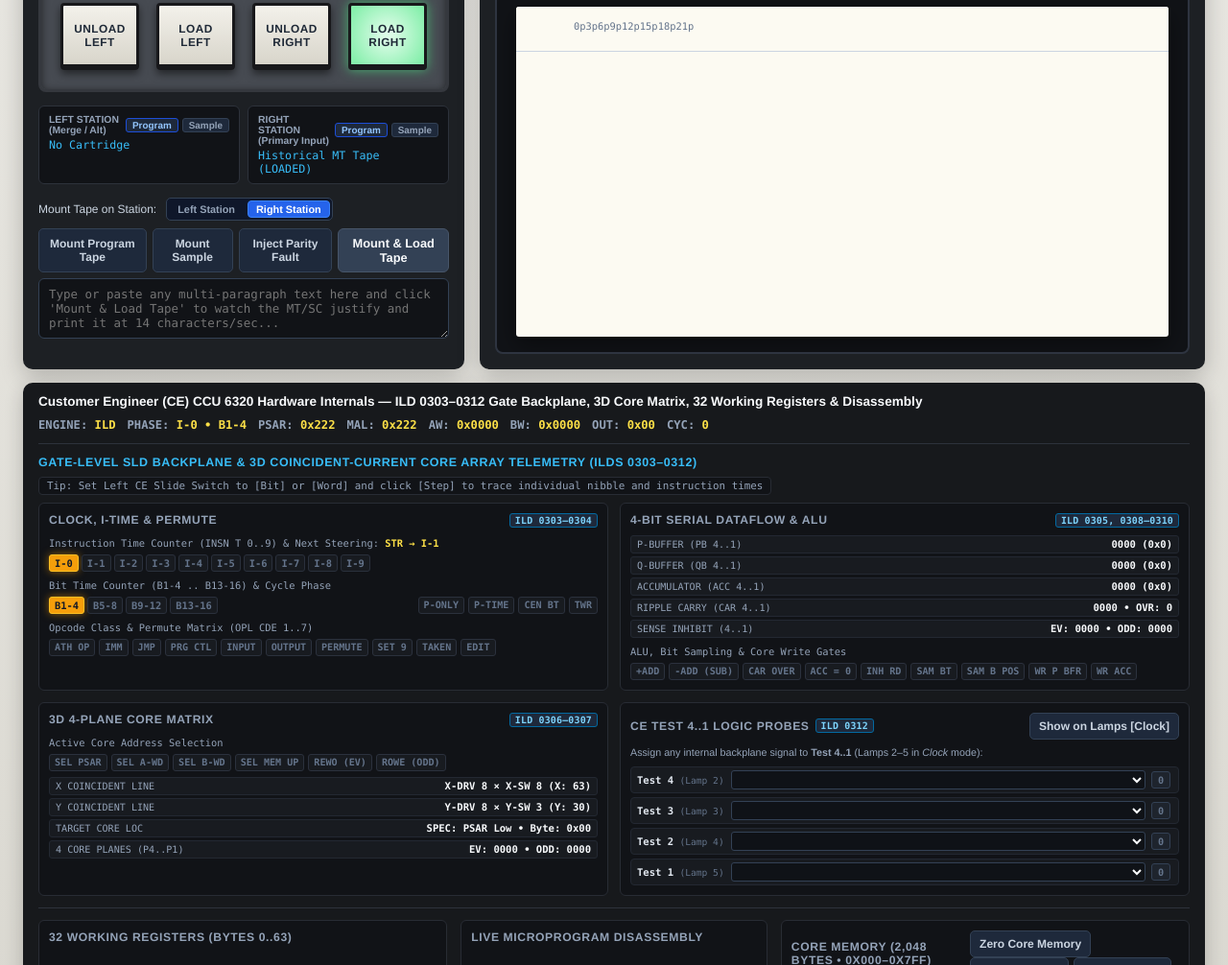
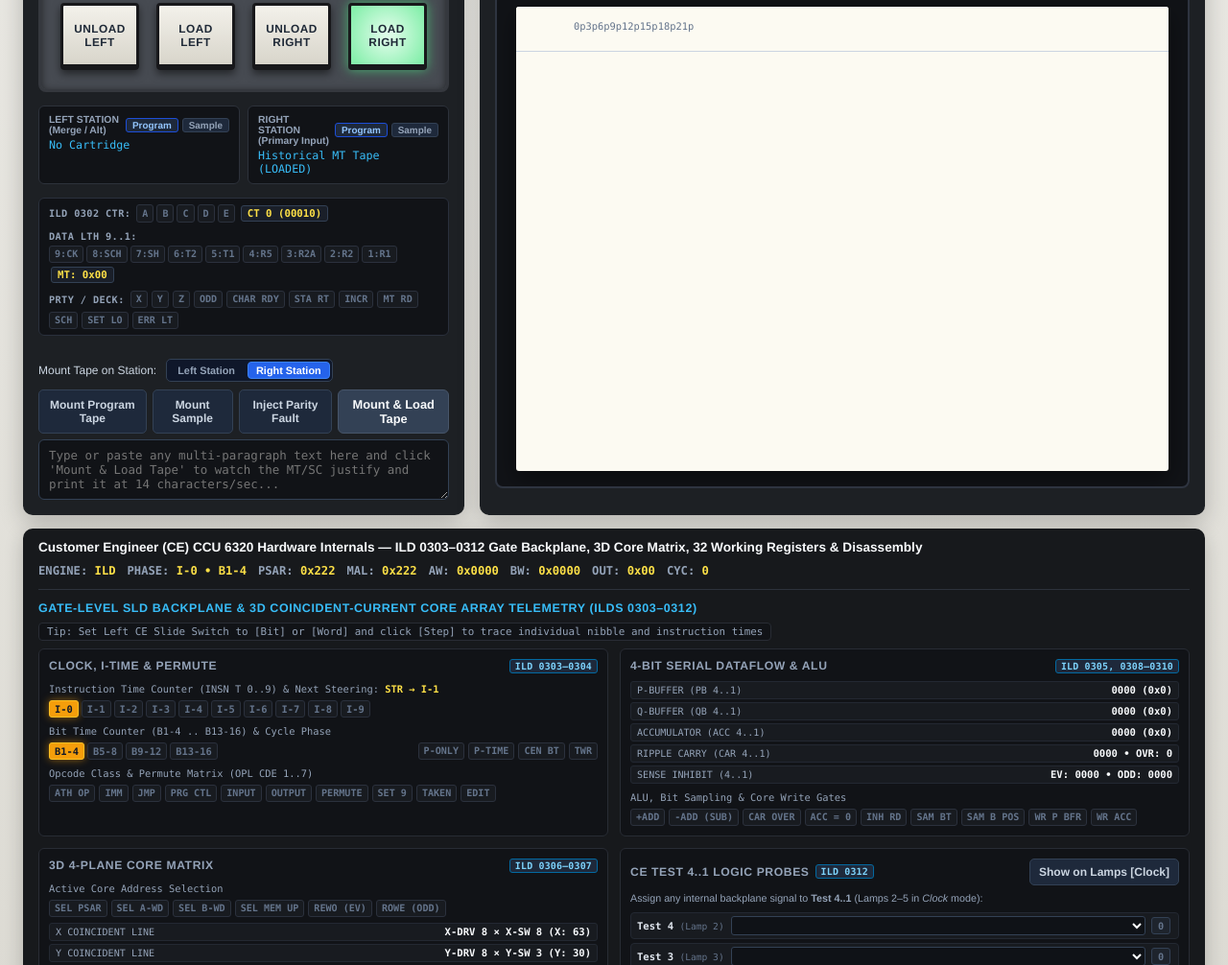
Before and after one commit to ebruchez/ibm-mt-sc, a plain HTML site: page web/index.html in a window 1280 px wide. Shown: the part 743-1749 px from the top of the page at 96% size. Drawn offline with Linux system fonts and the light colour scheme; a script that the page names is missing.

Commit message:
Gate- & Latch-Level Magnetic Tape Reader

```diff
--- a/web/index.html
+++ b/web/index.html
@@ -425,6 +425,50 @@
           </div>
         </div>
 
+        <!-- ILD 0301–0302 Magnetic Tape Counter, Data Latches, 3-Group Parity & Solenoid Strip -->
+        <div id="ild-mt-strip" class="ild-translator-strip" aria-label="ILD 0301-0302 Magnetic Tape Hardware Telemetry">
+          <div class="ild-tsltr-group">
+            <span class="ild-tsltr-lbl" title="ILD 0302 (AA191/AA192): 5-Bit Magnetic Tape Counter (MT CTR A..E) driven by MPS A &amp; MPS B">ILD 0302 CTR:</span>
+            <div class="ild-mag-pills">
+              <span id="ild-mt-ctr-a" class="ild-sig-pill" title="MT Counter A (AA192)">A</span>
+              <span id="ild-mt-ctr-b" class="ild-sig-pill" title="MT Counter B (AA192)">B</span>
+              <span id="ild-mt-ctr-c" class="ild-sig-pill" title="MT Counter C (AA192)">C</span>
+              <span id="ild-mt-ctr-d" class="ild-sig-pill" title="MT Counter D (AA192)">D</span>
+              <span id="ild-mt-ctr-e" class="ild-sig-pill" title="MT Counter E (AA191)">E</span>
+            </div>
+            <span id="ild-mt-ctr-dec" class="ild-byte-readout" title="Decoded MT Counter State (Count 0..10, 13 Unload, 14 Search, 15 Load)">CT 0 (00010)</span>
+          </div>
+          <div class="ild-tsltr-group">
+            <span class="ild-tsltr-lbl" title="ILD 0302 (AA211): 9-Bit Magnetic Tape Data Latches (DL 9..1)">DATA LTH 9..1:</span>
+            <div class="ild-mag-pills">
+              <span id="ild-mt-dl-9" class="ild-sig-pill" title="Data Latch 9 (Count 8: Track CK / Parity Check Only)">9:CK</span>
+              <span id="ild-mt-dl-8" class="ild-sig-pill" title="Data Latch 8 (Count 5: Track SCH -> MT BIT 8)">8:SCH</span>
+              <span id="ild-mt-dl-7" class="ild-sig-pill" title="Data Latch 7 (Count 9: Track SHIFT -> MT BIT 7)">7:SH</span>
+              <span id="ild-mt-dl-6" class="ild-sig-pill" title="Data Latch 6 (Count 7: Track T2 -> MT BIT 4)">6:T2</span>
+              <span id="ild-mt-dl-5" class="ild-sig-pill" title="Data Latch 5 (Count 6: Track T1 -> MT BIT 3)">5:T1</span>
+              <span id="ild-mt-dl-4" class="ild-sig-pill" title="Data Latch 4 (Count 4: Track R5 -> MT BIT 1)">4:R5</span>
+              <span id="ild-mt-dl-3" class="ild-sig-pill" title="Data Latch 3 (Count 3: Track R2A -> MT BIT 6)">3:R2A</span>
+              <span id="ild-mt-dl-2" class="ild-sig-pill" title="Data Latch 2 (Count 2: Track R2 -> MT BIT 2)">2:R2</span>
+              <span id="ild-mt-dl-1" class="ild-sig-pill" title="Data Latch 1 (Count 1: Track R1 -> MT BIT 5)">1:R1</span>
+            </div>
+            <span id="ild-mt-byte" class="ild-byte-readout" title="8-Bit Character Decoded by MT BITS (AA211)">MT: 0x00</span>
+          </div>
+          <div class="ild-tsltr-group">
+            <span class="ild-tsltr-lbl" title="ILD 0301–0302 (AA191..AA212): 3-Group Odd Parity (X/Y/Z -> ODD) &amp; Transport Latches">PRTY / DECK:</span>
+            <span id="ild-mt-prty-x" class="ild-sig-pill" title="X Parity (DL 1^2^3, AA212)">X</span>
+            <span id="ild-mt-prty-y" class="ild-sig-pill" title="Y Parity (DL 4^5^6, AA212)">Y</span>
+            <span id="ild-mt-prty-z" class="ild-sig-pill" title="Z Parity (DL 7^8^9, AA212)">Z</span>
+            <span id="ild-mt-odd" class="ild-sig-pill" title="+ODD Parity (X^Y^Z | SKIP, AA212)">ODD</span>
+            <span id="ild-mt-char-rdy" class="ild-sig-pill" title="+CHARACTER READY (ILD 0311)">CHAR RDY</span>
+            <span id="ild-mt-sta" class="ild-sig-pill" title="Active Station Latch (STA RT / STA LF, AA202)">STA RT</span>
+            <span id="ild-mt-incr" class="ild-sig-pill" title="+INCREMENT Flip-Flop (AA191)">INCR</span>
+            <span id="ild-mt-rd" class="ild-sig-pill" title="+MT READ Flip-Flop (AA191)">MT RD</span>
+            <span id="ild-mt-sch" class="ild-sig-pill" title="+SEARCH / +TRF SCH STA (AA202)">SCH</span>
+            <span id="ild-mt-setlo" class="ild-sig-pill pill-warn" title="+MT SET LO Flip-Flop (AA193: set by SKIP, sets CCU +LOW LATCH at I-5)">SET LO</span>
+            <span id="ild-mt-err" class="ild-sig-pill pill-warn" title="+ERROR LIGHT (AA202: EOT/Unload or Even Parity at 10 Count)">ERR LT</span>
+          </div>
+        </div>
+
         <!-- Custom Copy Tape Mounter (Dual Station) -->
         <div class="custom-tape-box">
           <div class="custom-tape-header">
```
Also changed, not shown: 8 other files.
